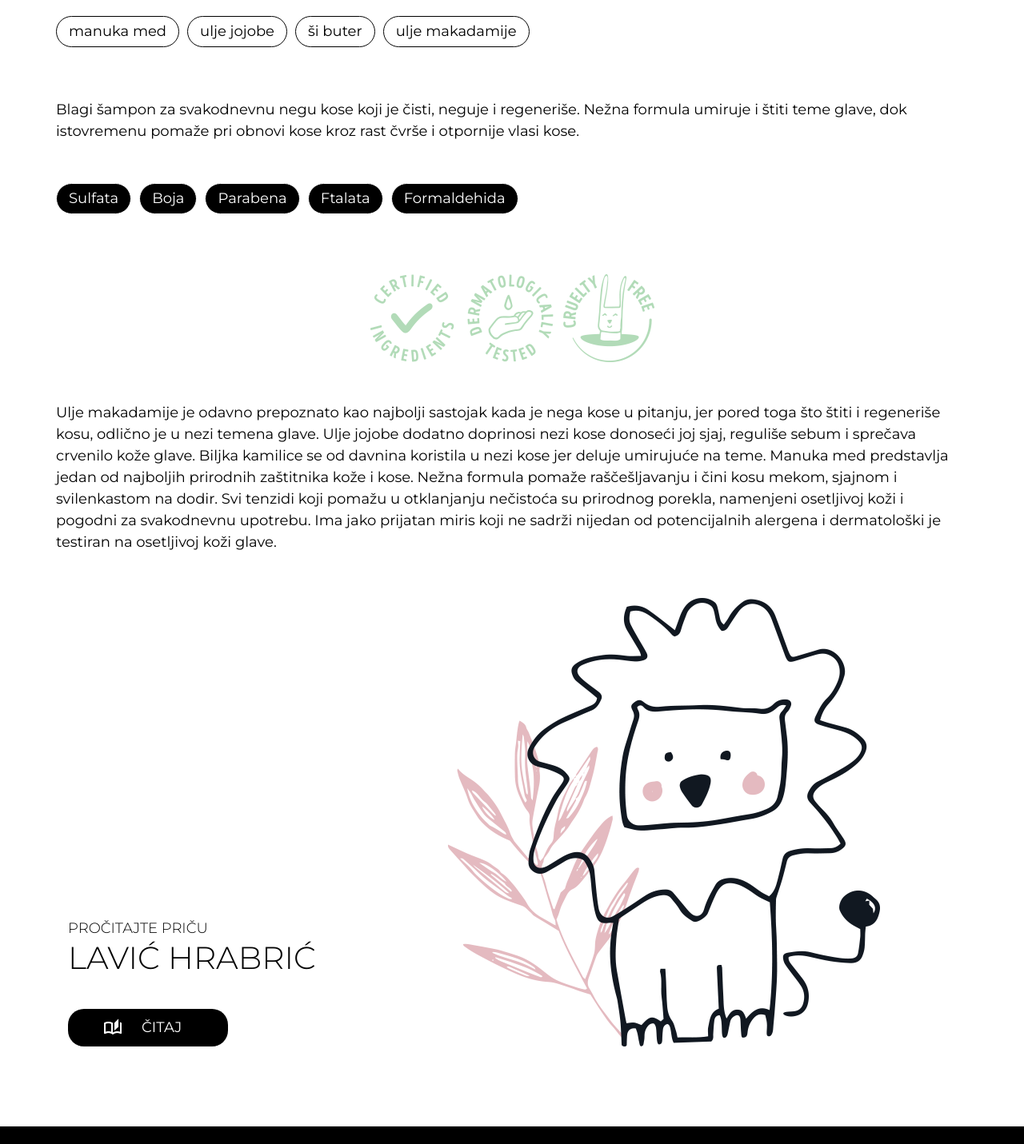
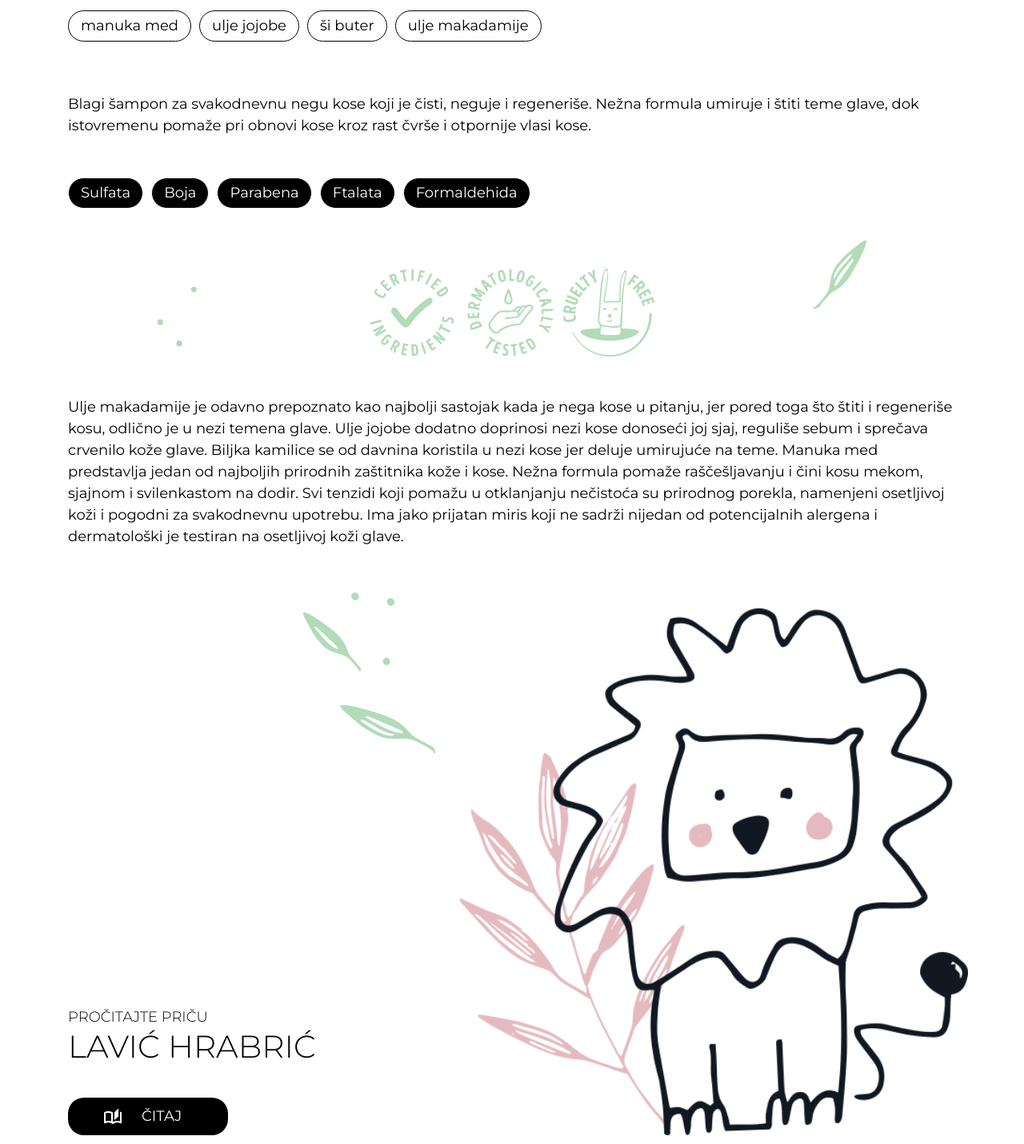
Before and after one commit to jo-vana/bboo-shop, a website built with Parcel: page src/product.html in a window 1280 px wide. Shown: the part 675-2106 px from the top of the page at 80% size. Built offline with nearby package versions, Linux system fonts and the light colour scheme.

Commit message:
Product Page-background and responsive

```diff
--- a/src/product.html
+++ b/src/product.html
@@ -127,6 +127,7 @@
           </div>
         </div>
         <div class="row">
+          <div class="col-sm-12">
             <ul class="tag-list">
               <li>manuka med</li>
               <li>ulje jojobe</li>
@@ -143,7 +144,9 @@
               <li>Formaldehida</li>
             </ul>
           </div>
+        </div>
         <div class="row">
+          <div class="col-sm-12">
             <div class="stamps">
               <img src="./assets/products-single/stamps-svg.png" alt="">
             </div>
@@ -157,11 +160,12 @@
               koži i pogodni za svakodnevnu upotrebu. Ima jako prijatan miris koji ne
               sadrži nijedan od potencijalnih alergena i dermatološki je testiran na osetljivoj koži glave.</p>
           </div>
+        </div>
         <div class="row bottom">
           <div class="col-md-5 left">
             <p>PROČITAJTE PRIČU</p>
             <h3>LAVIĆ HRABRIĆ</h3>
-            <a><img src="./assets/products-single/part2_0006_btn_story.png" alt="">ČITAJ</a>
+            <a href="#"><img src="./assets/products-single/part2_0006_btn_story.png" alt="">ČITAJ</a>
           </div>
           <div class="col-md-7 right">
             <img src="./assets/products-single_animals/lav-svg.png" alt="lav">
--- a/src/scss/main.scss
+++ b/src/scss/main.scss
@@ -9,6 +9,9 @@ body {
 }
 a {
     text-decoration: none;
+    &:hover {
+        text-decoration: none;
+    }
 }
 .row {
     margin: 0 auto !important;
--- a/src/scss/product.scss
+++ b/src/scss/product.scss
@@ -1,17 +1,60 @@
 // Single product page style
 .product {
+    position: relative;
     color: #000;
     padding: 100px 0;
-    &.right {
+    z-index: 1;
+    .right {
         padding: 20px 0 0 30px;
     }
     p {
         font-size: 18px;
     }
+    .left {
+        img {
+            width: 100%;
+        }
+    }
     .stamps {
+        position: relative;
         display: block;
         padding: 70px 0 50px 0;
         margin: 0 auto;
+        text-align: center;
+        img {
+            width: auto;
+        }
+        &::before {
+            content: url(../assets/product-bg/bgd3-svg.png);
+            position: absolute;
+            top: 40%;
+            left: 10%;
+        }
+        &::after {
+            content: url(../assets/product-bg/bgd2-svg.png);
+            position: absolute;
+            top: 15%;
+            right: 10%;
+        }
+        @media screen and(max-width: 768px) {
+            // img {
+            //     width: 60%;
+            // }
+            &::before {
+                left: 0;
+            }
+            &::after {
+                right: 0;
+            }
+        }
+        @media screen and(max-width: 568px) {
+            &::before {
+                content: '';
+            }
+            &::after {
+                content: '';
+            }
+        }
     }
     .bottom {
         padding-top: 40px;
@@ -45,9 +88,37 @@
             }
         }
         .left {
+            position: relative;
             display: flex;
             flex-direction: column;
             justify-content: flex-end;
+            img {
+                width: auto;
+            }
+            &::after {
+                content: url(../assets/product-bg/bgd4-svg.png);
+                position: absolute;
+                top: 0;
+                right: 0;
+                @media screen and(max-width: 568px) {
+                    content: '';
+                }
+            }
+        }
+        .right {
+            img {
+                width: 100%;
+            }
+        }
+    }
+    &::after {
+        content: url(../assets/product-bg/bgd1-svg.png);
+        position: absolute;
+        top: 0;
+        right: 0;
+        z-index: 0;
+        @media screen and(max-width: 768px) {
+            display: none;
         }
     }
 }
@@ -128,9 +199,11 @@ input[type=number]::-webkit-outer-spin-button {
         bottom: 0;
         left: 0;
     }
+    @media screen and(max-width: 768px) {
+        padding-bottom: 5px;
+    }
 }
 ul.tag-list {
-    // max-width: 330px;
     display: flex;
     flex-wrap: wrap;
     justify-content: flex-start;
@@ -160,4 +233,7 @@ ul.tag-list {
             color: #fff;
         }
     }
+    @media screen and(max-width: 568px) {
+        padding-top: 20px;
+    }
 }
```
Also changed, not shown: src/css/main.css, 1 other file. Lines whose indentation alone changed are shown as unchanged.
